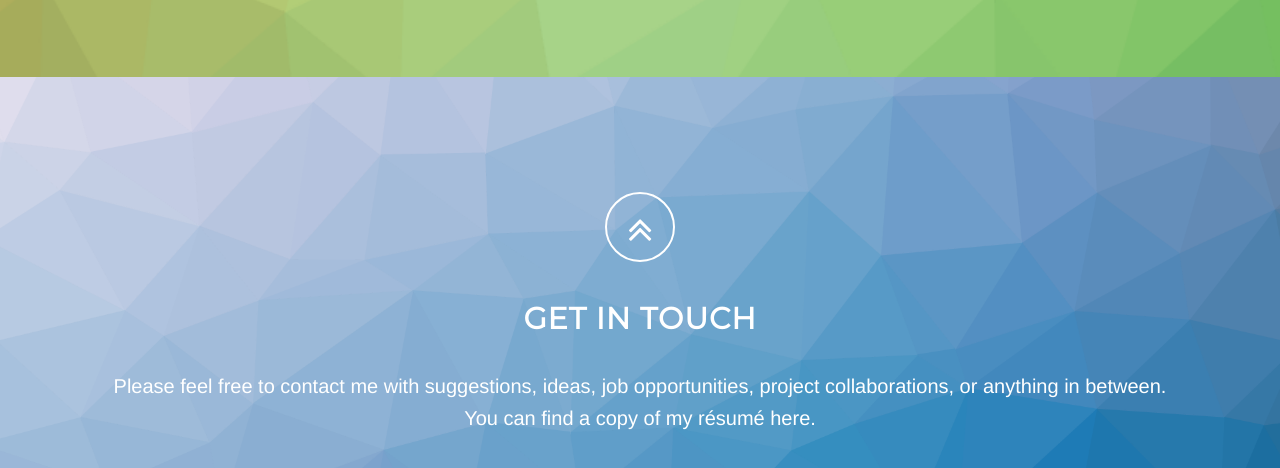
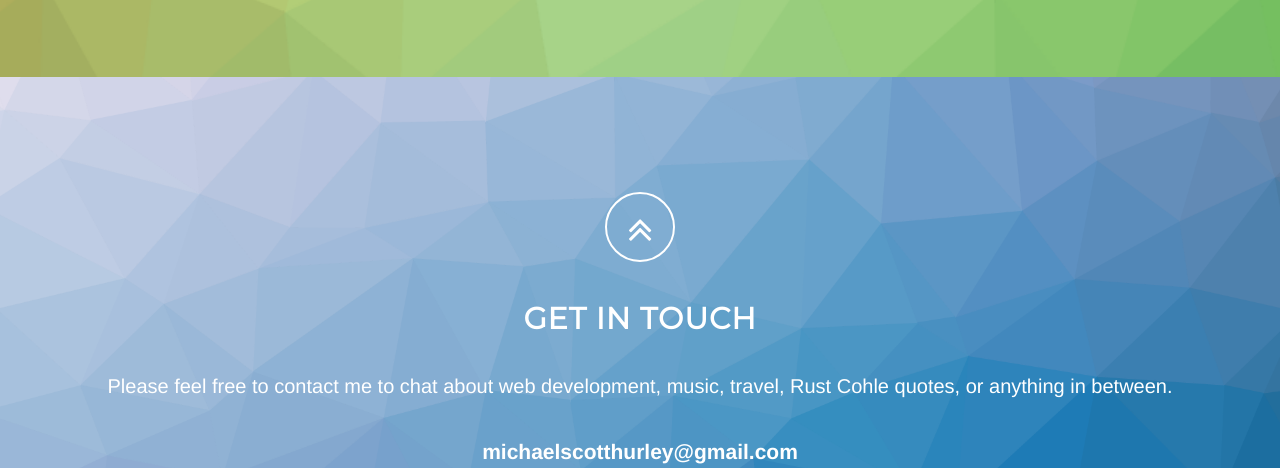
Before and after one commit to michaelscotthurley/michaelscotthurley.github.io, a plain HTML site: page index.html in a window 1280 px wide. Shown: the part 6337-6805 px from the top of the page. Drawn offline with nearby package versions, Linux system fonts and the light colour scheme.

Commit message:
Updates to contact info section

```diff
--- a/index.html
+++ b/index.html
@@ -212,7 +212,7 @@
                 <br>
                 <br>
                 <h2>Get in Touch</h2>
-                <p>Please feel free to contact me with suggestions, ideas, job opportunities, project collaborations, or anything in between.<br> You can find a copy of my résumé <a href="Hurley-Michael-Resume.pdf">here</a>.</p>
+                <p>Please feel free to contact me to chat about web development, music, travel, Rust Cohle quotes, or anything in between.<br></p>
                 <p class="lead"><strong><a href="mailto:michaelscotthurley@gmail.com">michaelscotthurley@gmail.com</a></strong></p>
                 <ul class="list-inline banner-social-buttons">
                     <li>
```
Also changed, not shown: 1 other file.
